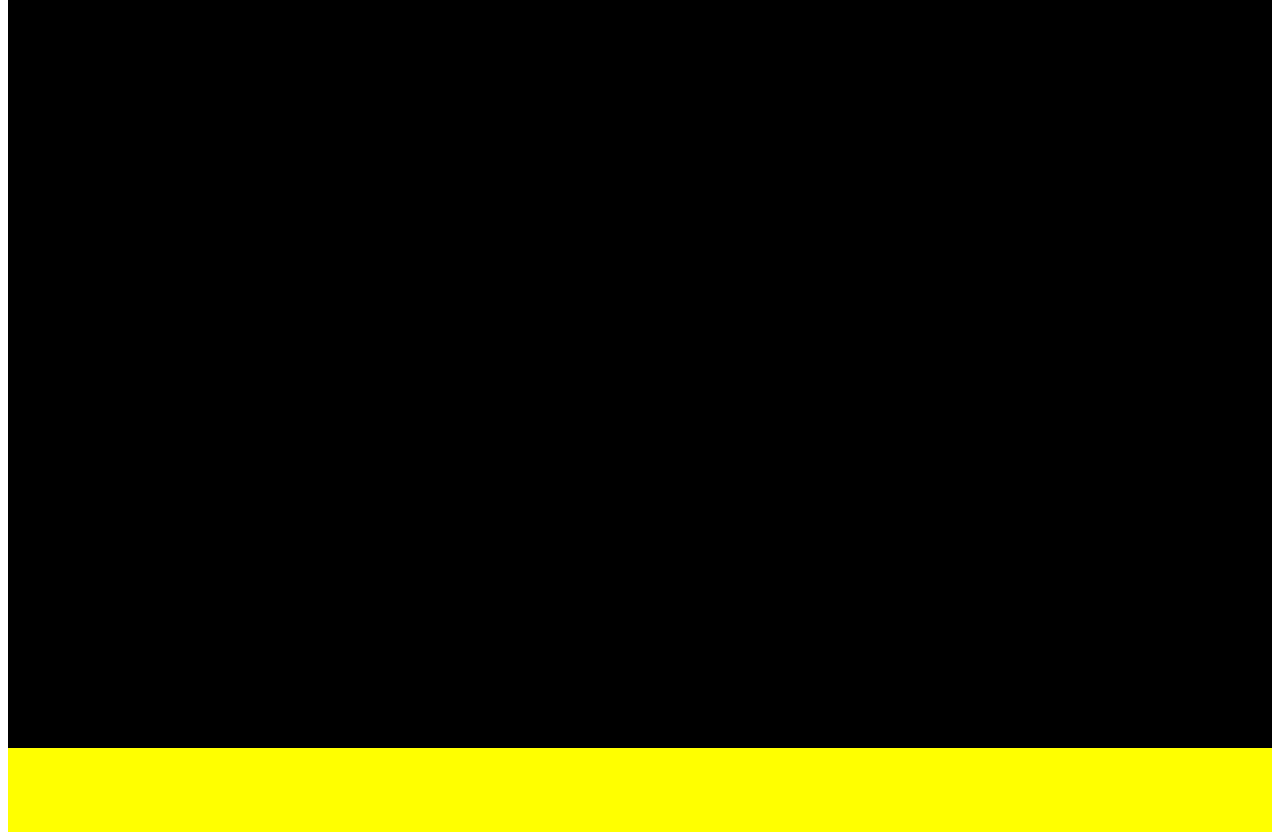
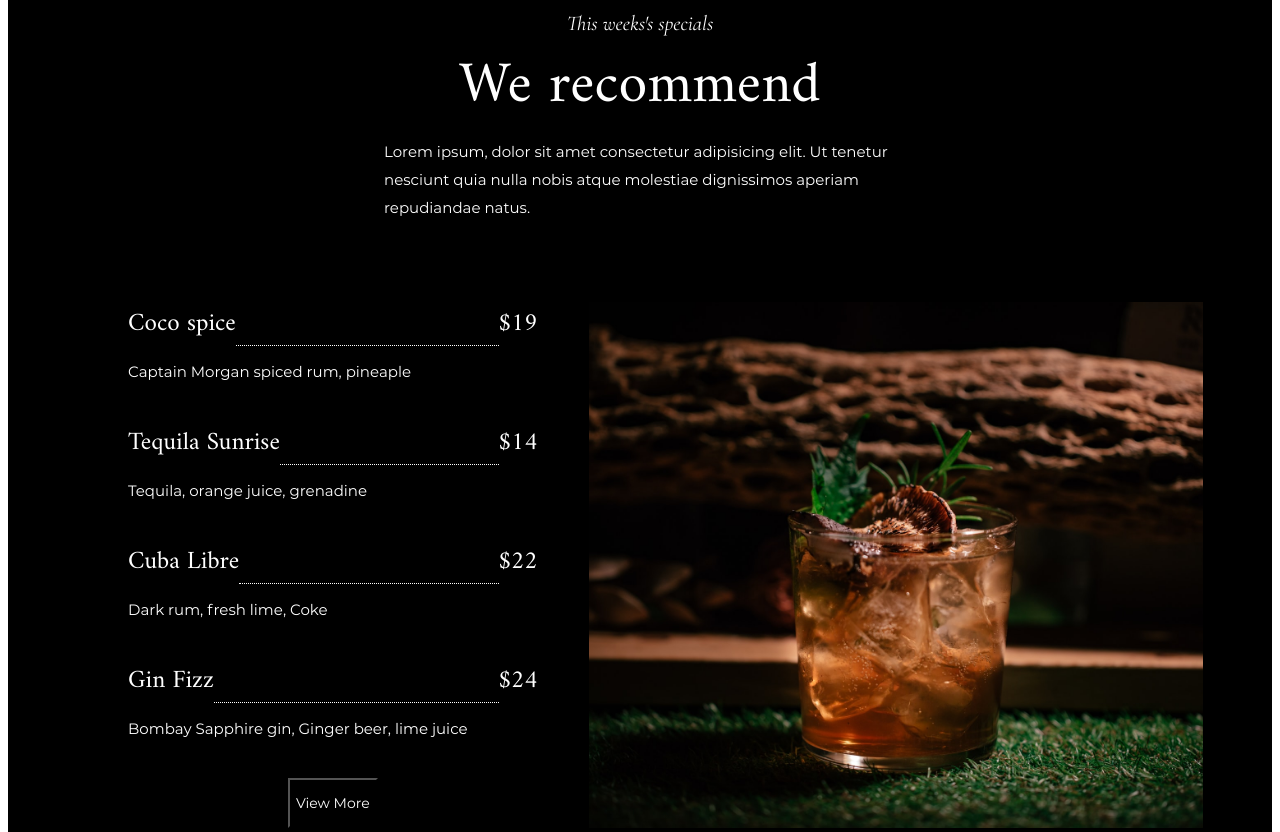
Before and after one commit to lexysline/bar-layout, a plain HTML site: page index.html in a window 1280 px wide. Shown: the part 2300-3132 px from the top of the page. Drawn offline with Linux system fonts and the light colour scheme.

Commit message:
menu section

```diff
--- a/index.html
+++ b/index.html
@@ -75,7 +75,7 @@
                                 <option value="11">11:00pm</option>
                             </select>
                     </div>
-                    <button id="reservation_btn">Book a Table</button>
+                    <button id="btn">Book a Table</button>
                 </form>
                 <div class="timetable_context">
                     <div class="open_hours">
@@ -106,7 +106,56 @@
             </div>
         </section>
         <section class="parallax"></section>
-        <section class="menu"></section>
+        <section class="menu">
+            <div class="menu_wrapper">
+            <div class="menu_header">
+                <h5>This weeks's specials</h5>
+                <h2>We recommend</h2>
+                <p>Lorem ipsum, dolor sit amet consectetur adipisicing elit.
+                Ut tenetur nesciunt quia nulla nobis atque molestiae dignissimos aperiam repudiandae natus.</p>
+            </div>
+            <div class="menu_contentContainer">
+                <div class="menu_content">
+
+                    <div class="cocktail">
+                        <div>
+                            <h4>Coco spice</h4>
+                            <div class="dots"></div>
+                            <h5>$19</h5>
+                        </div>
+                        <p>Captain Morgan spiced rum, pineaple</p>
+                    </div>
+                    <div class="cocktail">
+                        <div>
+                            <h4>Tequila Sunrise</h4>
+                            <div class="dots"></div>
+                            <h5>$14</h5>
+                        </div>
+                        <p>Tequila, orange juice, grenadine</p>
+                    </div>
+                    <div class="cocktail">
+                        <div>
+                            <h4>Cuba Libre</h4>
+                            <div class="dots"></div>
+                            <h5>$22</h5>
+                        </div>
+                        <p>Dark rum, fresh lime, Coke</p>
+                    </div>
+                    <div class="cocktail">
+                        <div>
+                            <h4>Gin Fizz</h4>
+                            <div class="dots"></div>
+                            <h5>$24</h5>
+                        </div>
+                        <p>Bombay Sapphire gin, Ginger beer, lime juice</p>
+                    </div>
+                    <button id="btn">View More</button>
+                    </div>
+
+                <div class="menu_img"></div>
+            </div>
+        </div>
+        </section>
         <section class="map"></section>
         <footer class="footer"></footer>
     </div>
--- a/styles.css
+++ b/styles.css
@@ -1,3 +1,4 @@
+
 /* fonts Start */
 
 @font-face {
@@ -87,7 +88,7 @@ section {
     height: 100%;
 }
 
-#reservation_btn {
+#btn {
     text-align: center;
     background: transparent;
     color: white;
@@ -95,7 +96,7 @@ section {
     font-size: 14px;
 }
 
-#reservation_btn:hover {
+#btn:hover {
     background: white;
     color: #828282;
 }
@@ -163,15 +164,121 @@ section {
 
 /* End Timetable styles */
 
+/* Start Parallax styles */
+
 .parallax {
     height: 80vh;
-    background: url(./img/parallax.jpg) fixed center no-repeat;
+    background: url(./img/parallax2.jpg) fixed center no-repeat;
     background-size: cover;
 }
 
+/* End Parallax styles */
+
+/* Start Menu styles */
+
 .menu {
+    height: fit-content;
+    padding: 5%;
+    display: grid;
+    align-items: center;
+    justify-items: center;
     background: black;
+    color: white;
 }
+
+.menu_wrapper{
+   display: grid;
+   row-gap: 10vh;
+    width: 80vw;
+
+}
+
+.menu_header {
+    display: grid;
+    justify-items: center;
+}
+
+.menu_header * {
+    margin: 0;
+}
+
+.menu_header h5 {
+font-family: 'Cormorant', sans-serif;
+font-size: 21px;
+font-style: italic;
+font-weight: 400;
+}
+
+.menu_header h2 {
+font-family: 'Amiri', sans-serif;
+font-size: 58px;
+font-weight: 400;
+}
+
+.menu_header p {
+    width: 50%;
+    font-family: "Montserrat", sans-serif;
+    font-size: 15px;
+    font-weight: normal;
+    line-height: 28px;
+}
+
+.menu_contentContainer {
+    display: grid;
+    grid-template-columns: 40% 60%;
+    column-gap: 5%;
+}
+.menu_content {
+display: grid;
+row-gap: 5vh;
+
+}
+
+
+
+.cocktail {
+    display: grid;
+    row-gap: 2vh;
+
+}
+
+.cocktail>div {
+    display: grid;
+    grid-template-columns: auto 9fr 1fr;
+}
+
+.cocktail h4, .cocktail h5 {
+    font-family: "Amiri",sans-serif;
+    font-size: 25px;
+    font-weight: normal;
+}
+
+.cocktail p {
+    font-family: "Montserrat", sans-serif;
+    font-size: 15px;
+}
+
+.cocktail * {
+display: grid;
+align-content: end;
+margin: 0;
+}
+
+.menu_content .dots {
+    border-bottom: 1px dotted;
+}
+
+.menu_content #btn {
+    height: 50px;
+    justify-self: center;
+}
+
+.menu_img {
+    background: url(./img/cocktail.jpg) center no-repeat;
+    background-size: cover;
+}
+
+/* End Menu styles */
 
 .map {
     background: yellow;
```
Also changed, not shown: img/cocktail.jpg (added).
